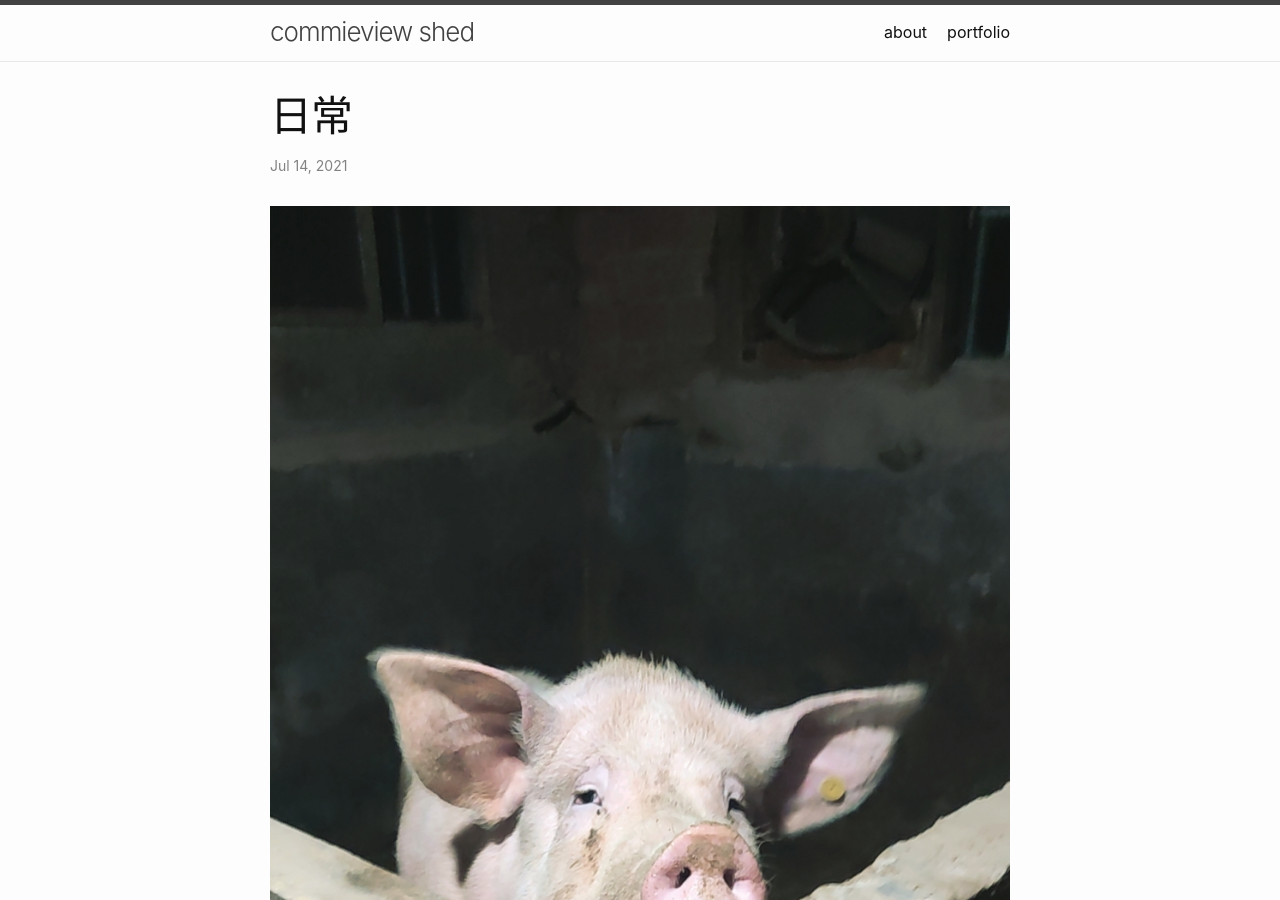
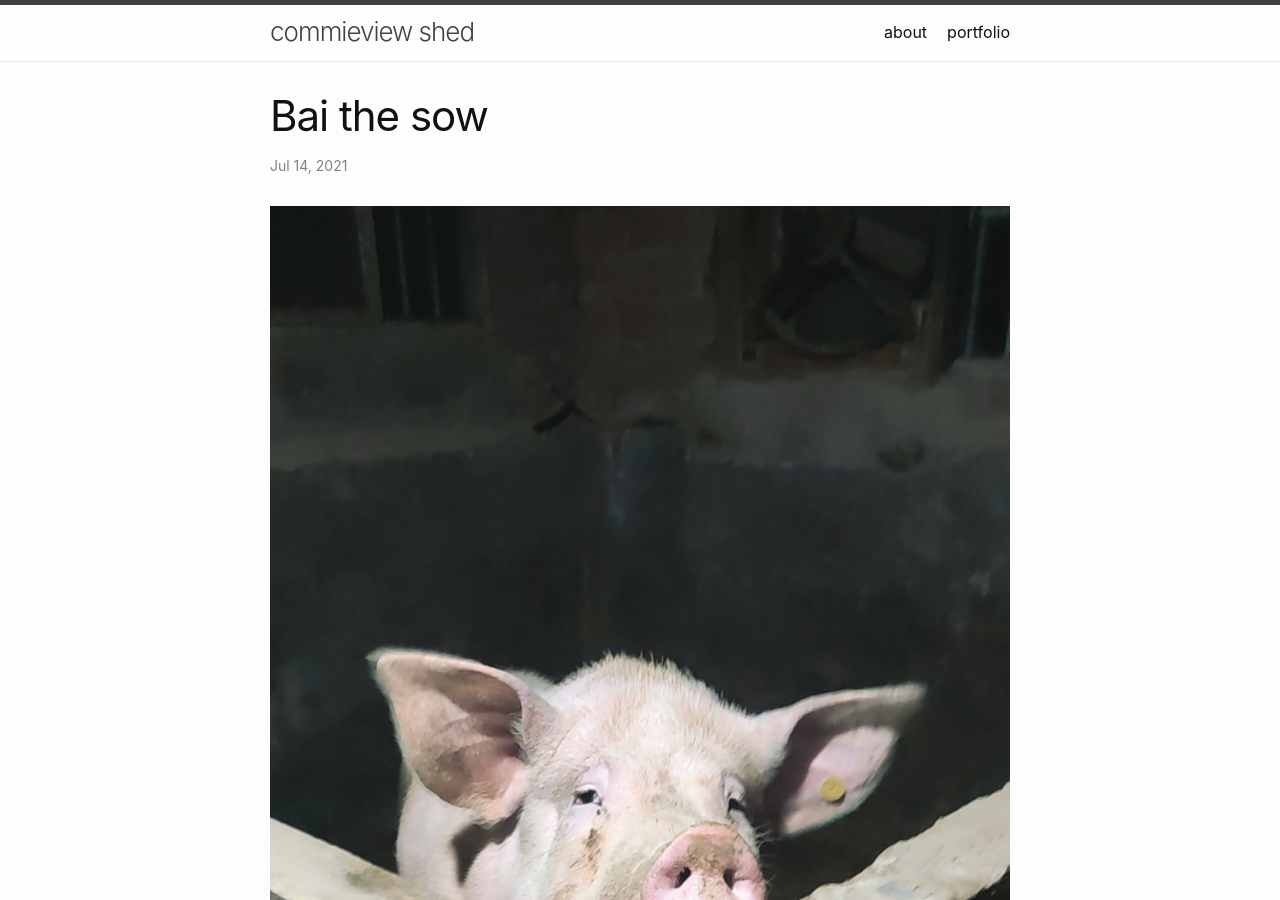
Before and after one commit to ElkmanY/ElkmanY.github.io, a Jekyll site: the page built from _posts/2021-07-14-shethepig.md, in a window 1280 px wide and 900 px high. Built offline with Jekyll 4.4.1, drawn with Linux system fonts in a browser that asks for light colours.

Commit message:
Update 2021-07-14-shethepig.md

```diff
--- a/_posts/2021-07-14-shethepig.md
+++ b/_posts/2021-07-14-shethepig.md
@@ -1,6 +1,6 @@
 ---
 layout: post
-title: "日常"
+title: "Bai the sow"
 categories: mind
 ---
 
```
